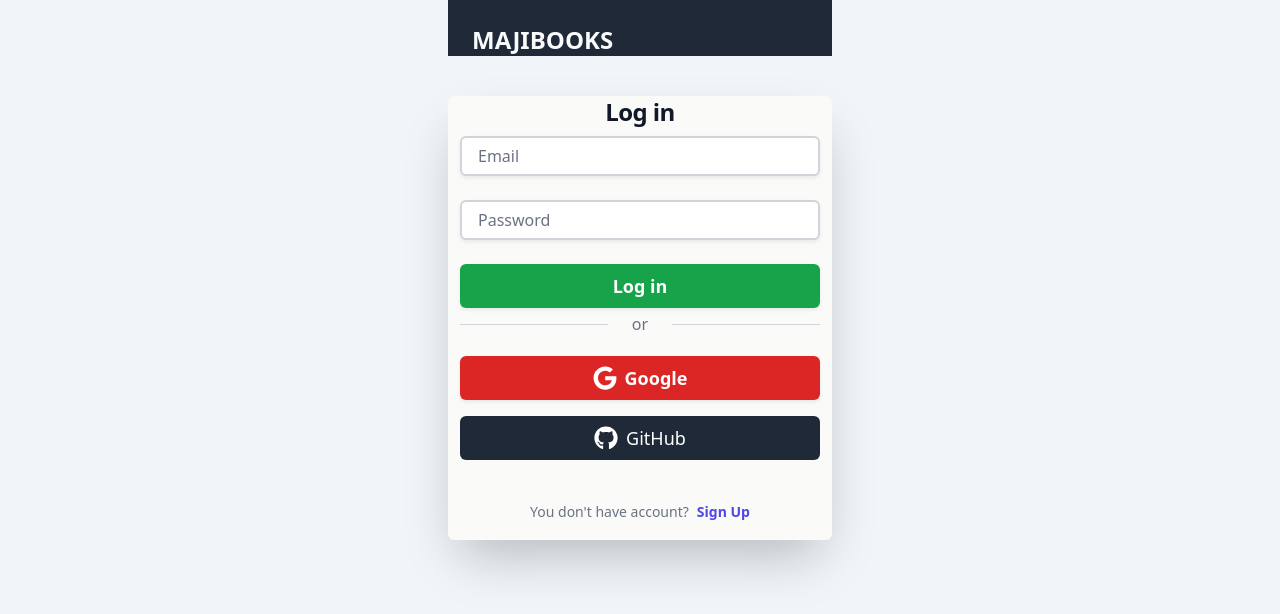
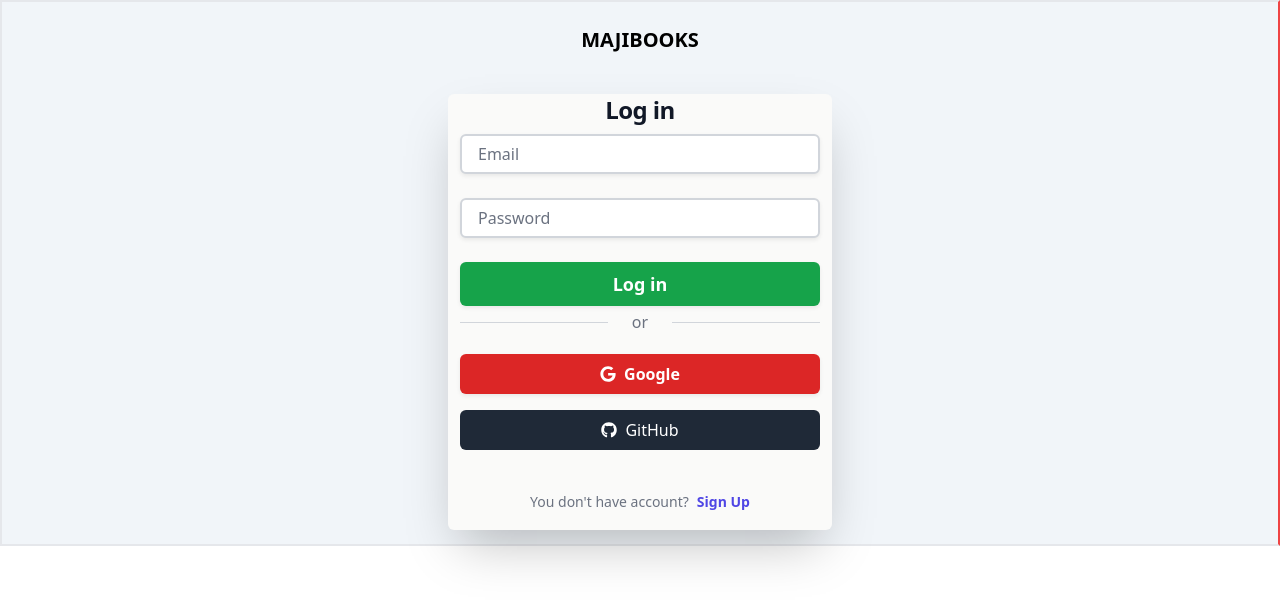
Before and after one commit to mkl007/MAJI-LIBROS, a React (Vite) app in the folder apps/client/: page /login in a window 1280 px wide. Shown: the top 614 px of the page. Built offline with nearby package versions, Linux system fonts and the light colour scheme; no server answers.

Commit message:
footer added and styled to login page

```diff
--- a/apps/client/src/components/GithubButton.component.tsx
+++ b/apps/client/src/components/GithubButton.component.tsx
@@ -18,7 +18,7 @@ export const GithubButton = () => {
                 className="flex items-center justify-center w-full bg-gray-800 text-white px-2 py-2 rounded-md hover:bg-gray-900 transition duration-200">
                 <FaGithub className="icon" />
 
-                <span className="text-sm lg:text-lg">GitHub</span>
+                <span className="lg:text-md">GitHub</span>
 
             </button>
         </div>
--- a/apps/client/src/components/GoogleButton.component.tsx
+++ b/apps/client/src/components/GoogleButton.component.tsx
@@ -21,9 +21,9 @@ export const GoogleButton = () => {
         <div>
             <button
                 onClick={handleClick}
-                className="flex  items-center w-full mt-3 px-2 py-2 justify-center rounded-md font-semibold leading-6  shadow-sm  focus-visible:outline focus-visible:outline-2 focus-visible:outline-offset-2 focus-visible:outline-indigo-600 bg-red-600 text-white  hover:bg-red-700 transition duration-200 ">
+                className="flex items-center w-full mt-3 px-2 py-2 justify-center rounded-md font-semibold leading-6  shadow-sm  focus-visible:outline focus-visible:outline-2 focus-visible:outline-offset-2 focus-visible:outline-indigo-600 bg-red-600 text-white  hover:bg-red-700 transition duration-200 ">
                 <FaGoogle className="icon" />
-                <span className="text-sm lg:text-lg">Google</span>
+                <span className="lg:text-md">Google</span>
             </button>
         </div>
     )
--- a/apps/client/src/index.css
+++ b/apps/client/src/index.css
@@ -3,9 +3,9 @@
 @tailwind utilities;
 
 .title {
-    @apply text-lg font-bold text-slate-50 lg:text-xl xl:text-2xl 2xl:text-3xl;
+    @apply text-lg font-bold text-slate-50 lg:text-lg lg:text-black xl:text-xl 2xl:text-3xl text-center;
   }
 
   .icon {
-    @apply mr-2 size-4 lg:size-6;
+    @apply mr-2 size-3 lg:size-4;
   }
--- a/apps/client/src/pages/Login.page.tsx
+++ b/apps/client/src/pages/Login.page.tsx
@@ -1,3 +1,4 @@
+import { Footer } from '../components';
 import { LogInFormComponent } from '../components/LogInForm';
 import { Link } from 'react-router-dom';
 
@@ -10,7 +11,7 @@ export const H1 = ({ message }: H1Props) => {
 
     <h1
       // className='text-lg font-bold text-slate-50  lg:text-xl xl:text-2xl 2xl:text-3xl'>
-       className='title'> {message}</h1>
+      className='title'> {message}</h1>
   )
 }
 
@@ -19,23 +20,27 @@ export const LoginPage = () => {
   return (
     <div>
 
-      <div className='w-full h-screen bg-midnight bg-slate-100'>
-        <div className='sm:mx-auto sm:w-full sm:max-w-sm rounded-md'>
-          <div className='bg-gray-800 px-4 pt-4 lg:'>
+      <div className='w-full border-2 border-e-red-500 bg-midnight bg-slate-100'>
+        <div className=''>
+        {/* <div className='sm:mx-auto sm:w-full sm:max-w-sm rounded-md'> */}
+          <div className='bg-gray-800 px-4 pt-4 lg:bg-slate-100 lg: items-center justify-center'>
             <Link
               to={'/'}
             >
-            <H1 message='MAJIBOOKS' />
+              <H1 message='MAJIBOOKS' />
             </Link>
           </div>
 
         </div>
         <div className='container'>
           <LogInFormComponent />
+        </div>
 
-        </div>
       </div>
+      <div className='lg:hidden'>
+        <Footer />
 
+      </div>
     </div >
   )
 };
--- a/apps/client/src/pages/SignUp.page.tsx
+++ b/apps/client/src/pages/SignUp.page.tsx
@@ -1,3 +1,4 @@
+import { Footer } from "../components";
 import { FormSigninComponent } from "../components/SignUpForm";
 import { VerifyEmailModalComponent } from "../components/VerifyEmailModal.component";
 import { useAuth } from "../hooks/useAuth";
@@ -21,6 +22,7 @@ export const SignUpPage = () => {
           <FormSigninComponent />
         </div>
       )}
+      <Footer/>
     </div>
   );
 };
```
